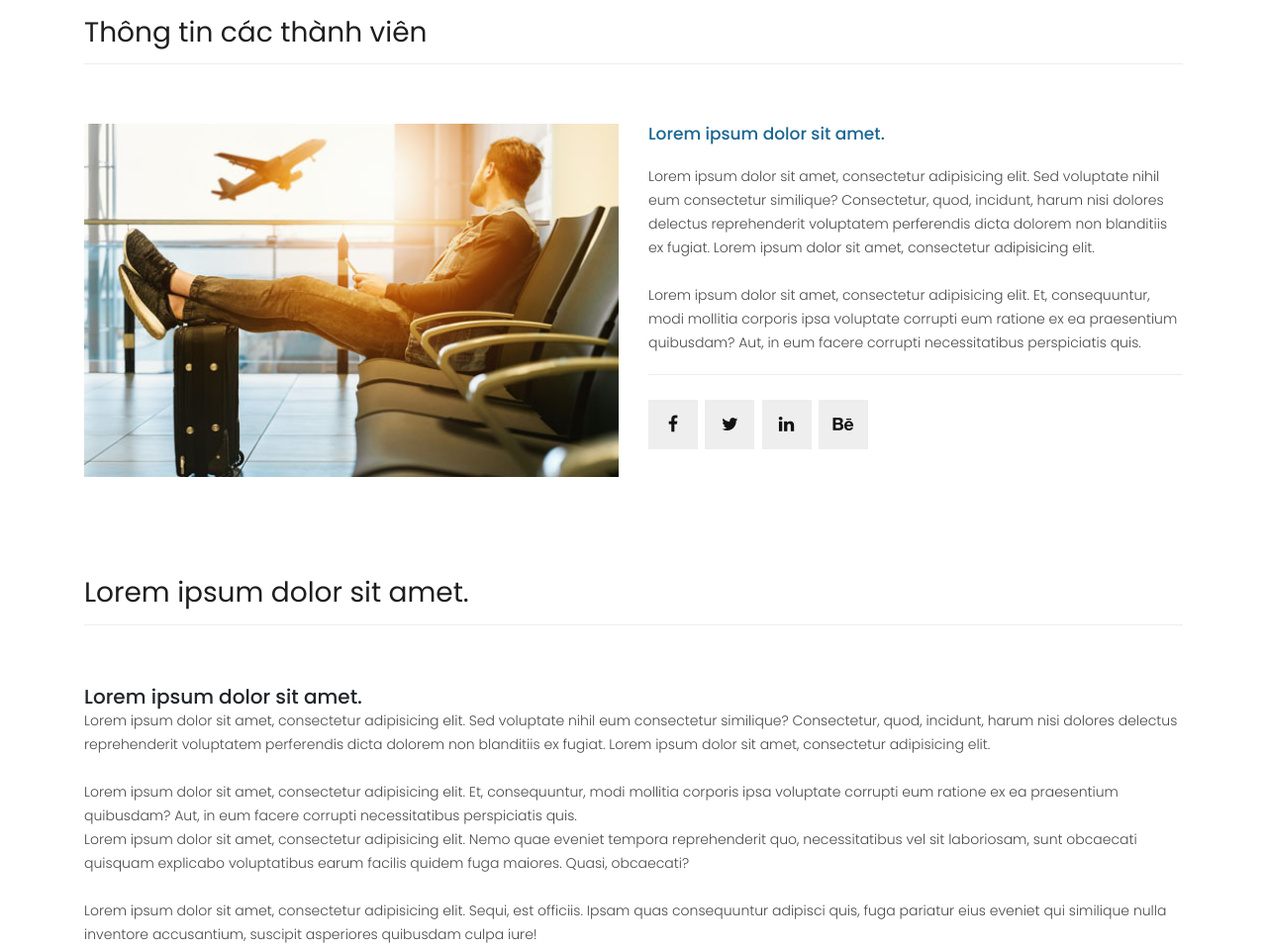
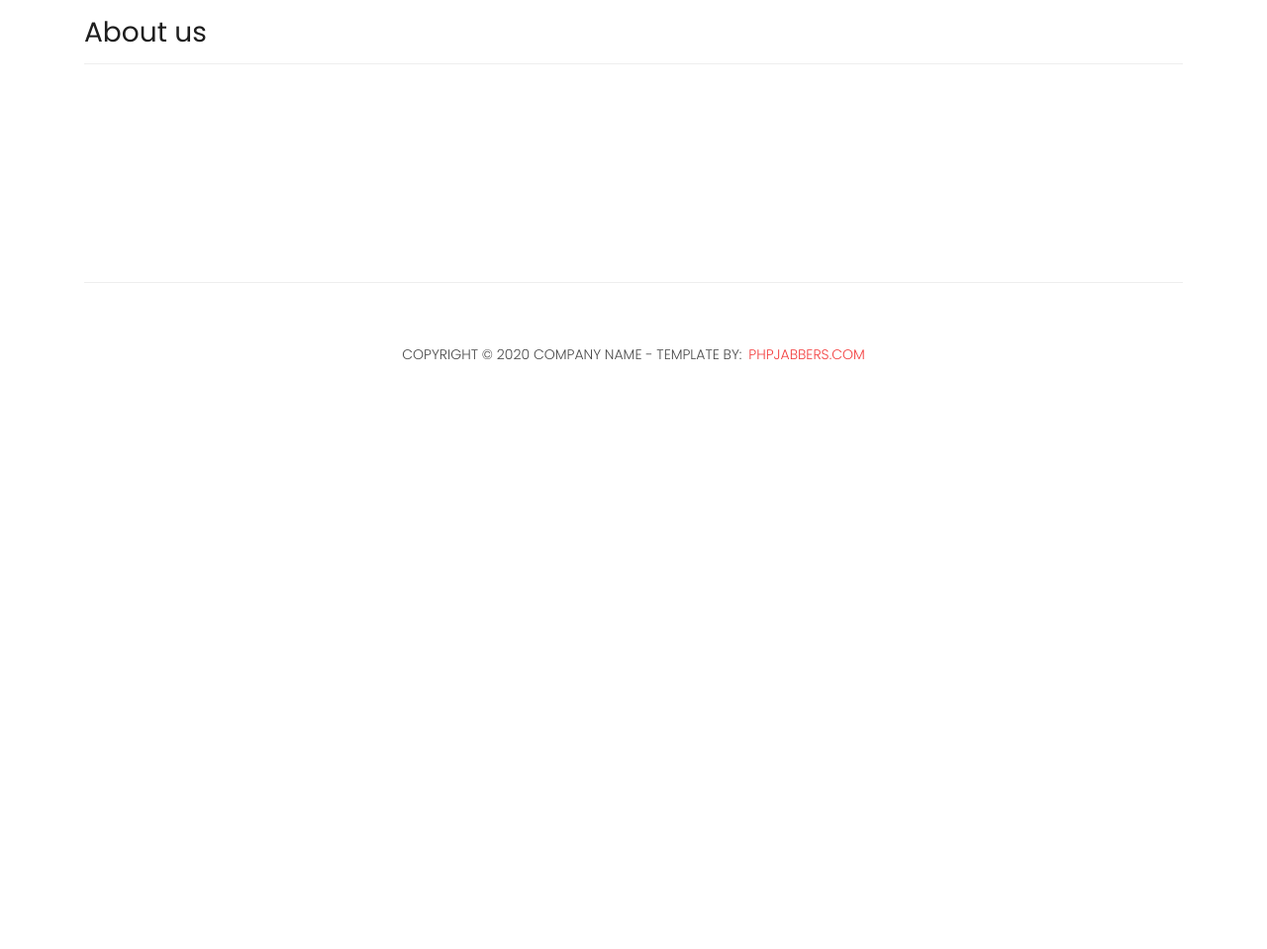
Before and after one commit to NNHP-NC/test, a plain HTML site: page about-us.html in a window 1280 px wide. Shown: the part 540-1499 px from the top of the page at 99% size. After the commit the page ends 970 px from the top, so only its background shows below. Drawn offline with Linux system fonts and the light colour scheme.

Commit message:
edit log

```diff
--- a/about-us.html
+++ b/about-us.html
@@ -65,7 +65,15 @@
                     </div>
                 </li>
 
-                <li class="nav-item"><a class="nav-link" href="contact.html">Contact Us</a></li>
+                <li class="nav-item dropdown">
+                  <a class="nav-link dropdown-toggle" data-toggle="dropdown" href="#" role="button" aria-haspopup="true" aria-expanded="false">Contact us</a>
+
+                  <div class="dropdown-menu">
+                    <a class="dropdown-item" href="https://www.instagram.com/_happyhomieee/">Instagram</a>
+                    <a class="dropdown-item" href="https://www.tiktok.com/@nnhp03">Tiktok</a>
+                    <a class="dropdown-item" href="mailto:nnhpuit@gmail.com">Gmail</a>
+                  </div>
+              </li>
             </ul>
           </div>
         </div>
@@ -92,24 +100,7 @@
         <div class="row">
           <div class="col-md-12">
             <div class="section-heading">
-              <h2>Thông tin các thành viên</h2>
-            </div>
-          </div>
-          <div class="col-md-6">
-            <div class="right-image">
-              <img src="assets/images/about-1-570x350.jpg" alt="">
-            </div>
-          </div>
-          <div class="col-md-6">
-            <div class="left-content">
-              <h4>Lorem ipsum dolor sit amet.</h4>
-              <p>Lorem ipsum dolor sit amet, consectetur adipisicing elit. Sed voluptate nihil eum consectetur similique? Consectetur, quod, incidunt, harum nisi dolores delectus reprehenderit voluptatem perferendis dicta dolorem non blanditiis ex fugiat. Lorem ipsum dolor sit amet, consectetur adipisicing elit.<br><br>Lorem ipsum dolor sit amet, consectetur adipisicing elit. Et, consequuntur, modi mollitia corporis ipsa voluptate corrupti eum ratione ex ea praesentium quibusdam? Aut, in eum facere corrupti necessitatibus perspiciatis quis.</p>
-              <ul class="social-icons">
-                <li><a href="#"><i class="fa fa-facebook"></i></a></li>
-                <li><a href="#"><i class="fa fa-twitter"></i></a></li>
-                <li><a href="#"><i class="fa fa-linkedin"></i></a></li>
-                <li><a href="#"><i class="fa fa-behance"></i></a></li>
-              </ul>
+              <h2>About us</h2>
             </div>
           </div>
         </div>
@@ -118,21 +109,6 @@
 
 
     <div class="team-members">
-      <div class="container">
-        <div class="row">
-          <div class="col-md-12">
-            <div class="section-heading">
-              <h2>Lorem ipsum dolor sit amet.</h2>
-            </div>
-
-            <h5>Lorem ipsum dolor sit amet.</h5>
-
-            <p>Lorem ipsum dolor sit amet, consectetur adipisicing elit. Sed voluptate nihil eum consectetur similique? Consectetur, quod, incidunt, harum nisi dolores delectus reprehenderit voluptatem perferendis dicta dolorem non blanditiis ex fugiat. Lorem ipsum dolor sit amet, consectetur adipisicing elit.<br><br>Lorem ipsum dolor sit amet, consectetur adipisicing elit. Et, consequuntur, modi mollitia corporis ipsa voluptate corrupti eum ratione ex ea praesentium quibusdam? Aut, in eum facere corrupti necessitatibus perspiciatis quis.</p>
-
-            <p>Lorem ipsum dolor sit amet, consectetur adipisicing elit. Nemo quae eveniet tempora reprehenderit quo, necessitatibus vel sit laboriosam, sunt obcaecati quisquam explicabo voluptatibus earum facilis quidem fuga maiores. Quasi, obcaecati? <br><br> Lorem ipsum dolor sit amet, consectetur adipisicing elit. Sequi, est officiis. Ipsam quas consequuntur adipisci quis, fuga pariatur eius eveniet qui similique nulla inventore accusantium, suscipit asperiores quibusdam culpa iure!</p>
-          </div>
-        </div>
-      </div>
     </div>
 
     <footer>
```
Also changed, not shown: blog.html (+9 -1 lines).
